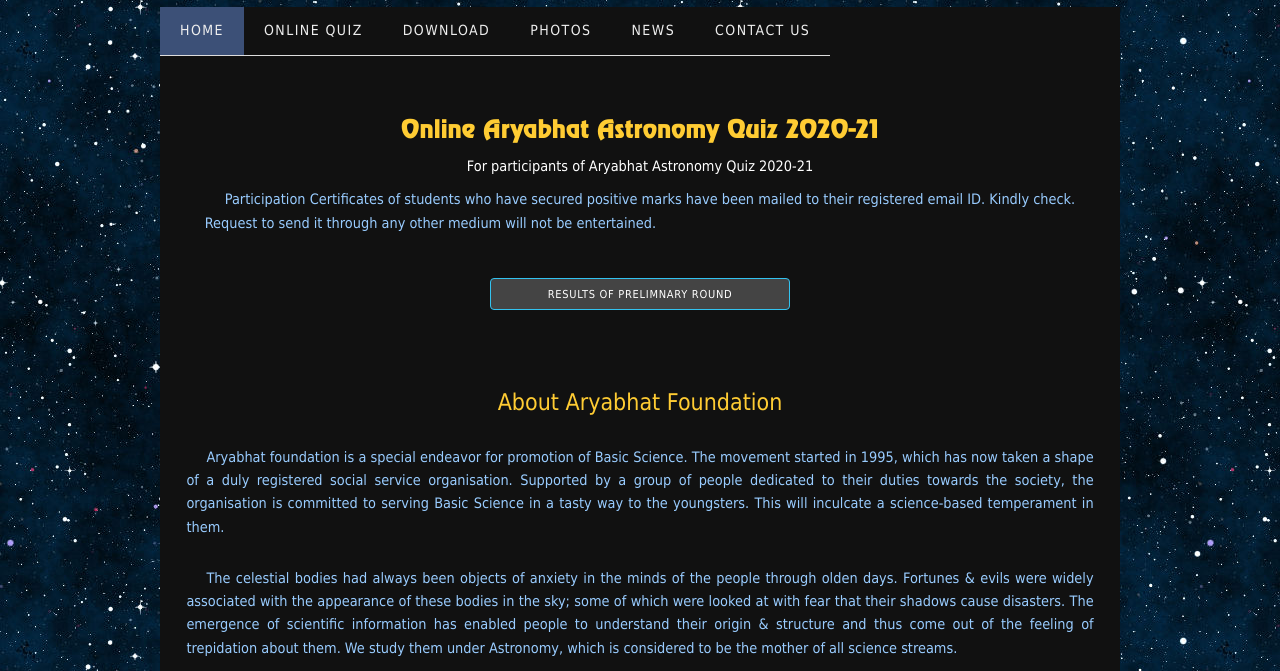
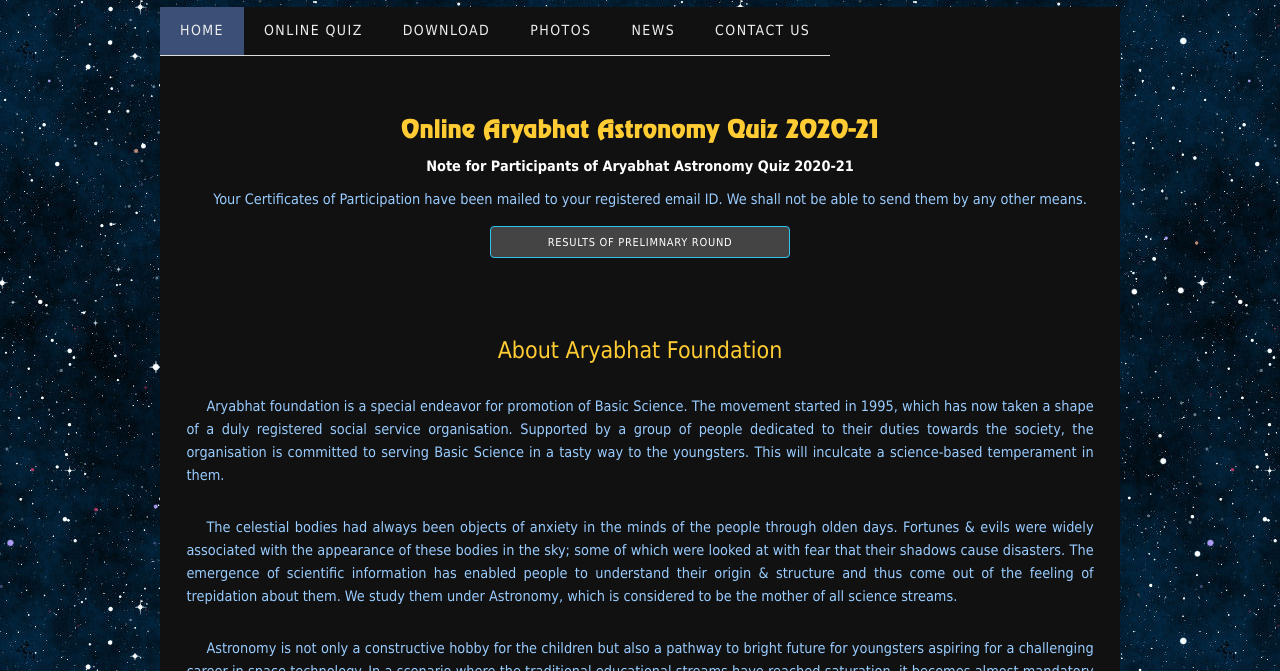
Before and after one commit to aryabhatfoundation/aryabhat.org, a plain HTML site: page index.html in a window 1280 px wide. Shown: the part 129-800 px from the top of the page. Drawn offline with Linux system fonts and the light colour scheme.

Commit message:
note for certificate update

```diff
--- a/index.html
+++ b/index.html
@@ -51,9 +51,10 @@
 
 
       <h4 class="renfrew" align="center"> Online Aryabhat Astronomy Quiz 2020-21 </h4>
-       For participants of Aryabhat Astronomy Quiz 2020-21  <p >
-Participation Certificates of students who have secured positive marks have been mailed to their registered email ID. Kindly check. <br>Request to send it through any other medium will not be entertained.</p>
-      </p>
+      <b>Note for Participants of Aryabhat Astronomy Quiz 2020-21 </b>
+      <p >
+Your Certificates of Participation have been mailed to your registered email ID.
+We shall not be able to send them by any other means.</p>
       <a href="result.html" class="button button-primary" style="width: 300px;">Results of Prelimnary Round</a>
       <br><br><br>
 		 <h4 align="center">About Aryabhat Foundation</h4>
```
